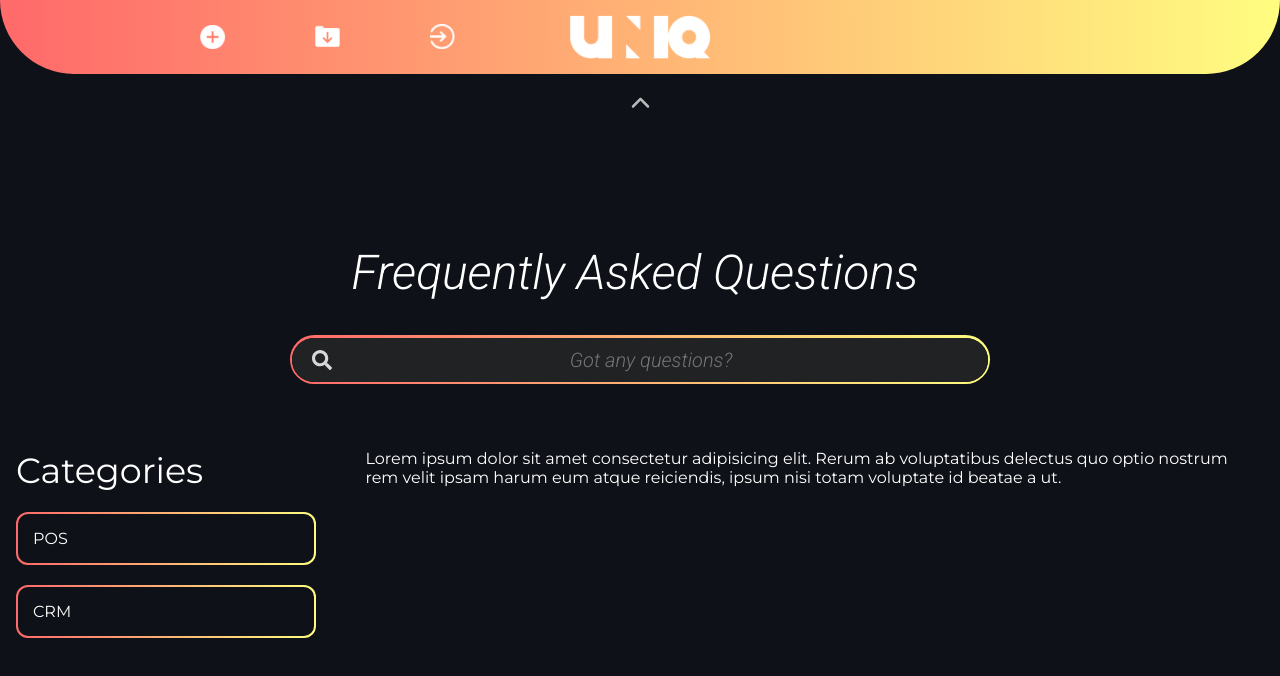
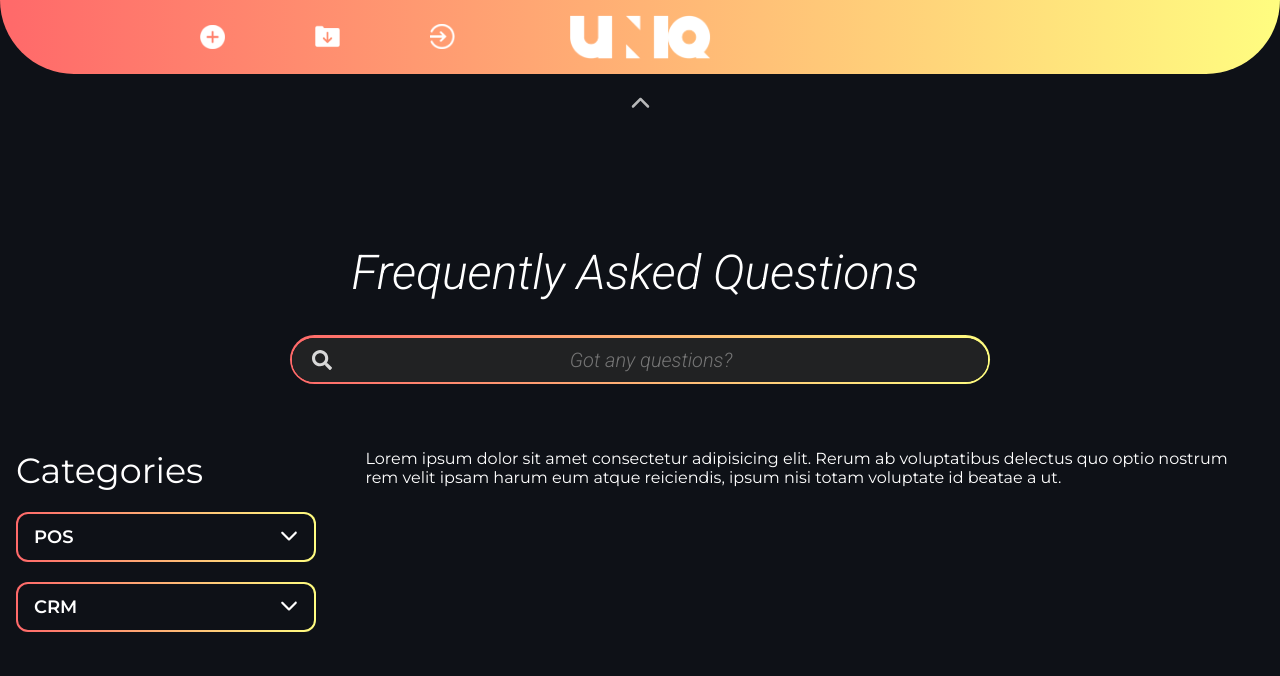
Before and after one commit to christianlarry/faq-uniq-react, a React (Vite) app: page / in a window 1280 px wide. Shown: the top 676 px of the page. Built offline with nearby package versions, Linux system fonts and the light colour scheme.

Commit message:
Updated sidebar category menu

```diff
--- /dev/null
+++ b/src/components/UI/molecules/accordion/CategoryMenuAccord.css
@@ -0,0 +1,68 @@
+.cat-accordion{
+  overflow: hidden;
+}
+
+.cat-accordion-label{
+  display: flex;
+  gap: 5px;
+  justify-content: space-between;
+
+  cursor: pointer;
+  padding: 12px 16px;
+
+  font-weight: 600;
+  font-size: 18px;
+}
+
+.cat-accordion-label > span{
+  transition: var(--transition);
+}
+
+.cat-accordion-chevron{
+  transition: var(--transition);
+}
+
+.cat-accordion.show .cat-accordion-label > span{
+  transform: translateX(5px);
+}
+
+.cat-accordion.show .cat-accordion-chevron{
+  transform: rotate(-180deg);
+  transform-origin: center;
+}
+
+.cat-accordion-content{
+  max-height: 0;
+  transition: var(--transition);
+  padding: 0 16px;
+}
+
+.cat-accordion.show .cat-accordion-content{
+  max-height: 1000px;
+  padding-bottom: 12px;
+  margin-top: 10px;
+}
+
+.sub-cat-lists{
+  display: flex;
+  flex-direction: column;
+  gap: 8px;
+}
+
+.sub-cat-lists-link{
+  color: var(--white);
+  width: 100%;
+  display: block;
+  font-weight: 400;
+  transition: var(--transition);
+  font-size: 1rem;
+
+  overflow-x: hidden;
+  text-wrap: nowrap;
+  text-overflow: ellipsis;
+}
+
+.sub-cat-lists-link:hover, .sub-cat-lists-link.active{
+  transform: translateX(5px);
+  color: rgba(255,255,255,0.8);
+}
--- /dev/null
+++ b/src/components/UI/molecules/accordion/CategoryMenuAccord.tsx
@@ -0,0 +1,48 @@
+import { useState } from "react"
+
+import "./CategoryMenuAccord.css"
+import GradientBox from "../../atoms/box/GradientBox"
+import { FaChevronDown } from "react-icons/fa6"
+import { Link } from "react-router-dom"
+
+
+interface SubCategoryListInterface{
+  name:string,
+  url:string
+}
+
+interface Props{
+  categoryName:string,
+  subCategoryLists:SubCategoryListInterface[]
+}
+
+const CategoryMenuAccord = ({categoryName,subCategoryLists}:Props) => {
+
+  const [isShow,setIsShow] = useState<boolean>(false)
+
+  const handleAccordionLabelClick = ()=>{
+    setIsShow(!isShow)
+  }
+
+  return (
+    <GradientBox>
+      <div className={`cat-accordion${isShow?" show":""}`}>
+        <label className="cat-accordion-label" onClick={handleAccordionLabelClick}>
+          <span>{categoryName}</span>
+          <FaChevronDown className="cat-accordion-chevron"/>
+        </label>
+        <div className="cat-accordion-content">
+          <ul className="sub-cat-lists">
+            {subCategoryLists.map(sub=>(
+              <li key={sub.name}>
+                <Link to={sub.url} className="sub-cat-lists-link">{sub.name}</Link>
+              </li>
+            ))}
+          </ul>
+        </div>
+      </div>
+    </GradientBox>
+  )
+}
+
+export default CategoryMenuAccord
--- a/src/components/UI/organisms/aside/Sidebar.css
+++ b/src/components/UI/organisms/aside/Sidebar.css
@@ -9,7 +9,3 @@
   flex-direction: column;
   gap: 20px;
 }
-
-.category-menu-lists > div{
-  padding: 15px;
-}
--- a/src/components/UI/organisms/aside/Sidebar.tsx
+++ b/src/components/UI/organisms/aside/Sidebar.tsx
@@ -1,5 +1,22 @@
-import GradientBox from "../../atoms/box/GradientBox"
+import CategoryMenuAccord from "../../molecules/accordion/CategoryMenuAccord"
 import "./Sidebar.css"
+
+// DUMMY DATA - FEEL FREE TO DELETE
+const subCategory = [
+  {
+    name: "Pembayaran Layanan",
+    url:"/"
+  },
+  {
+    name: "Apakah blabla",
+    url:"/"
+  },
+  {
+    name: "Pembayaran pelanggan",
+    url:"/"
+  },
+]
+// DELETE UNTIL THIS LINE
 
 const Sidebar = (props: React.HTMLAttributes<HTMLElement>) => {
   return (
@@ -7,14 +24,9 @@ const Sidebar = (props: React.HTMLAttributes<HTMLElement>) => {
 
       <h2 className="category-menu-title">Categories</h2>
       <div className="category-menu-lists">
-        <GradientBox>
-          POS
-        </GradientBox>
-        <GradientBox>
-          CRM
-        </GradientBox>
+        <CategoryMenuAccord categoryName="POS" subCategoryLists={subCategory}/>
+        <CategoryMenuAccord categoryName="CRM" subCategoryLists={subCategory}/>
       </div>
-
     </div>
   )
 }
--- a/src/components/templates/layout/MainLayout.css
+++ b/src/components/templates/layout/MainLayout.css
@@ -1,3 +1,7 @@
+.main-layout{
+  margin-bottom: 2rem;
+}
+
 .page-header-box{
   position: relative;
   margin-bottom: 125px;
@@ -10,7 +14,7 @@
 
 .page-header-slide-wrap{
   position: relative;
-  transition: margin-top 0.4s;
+  transition: margin-top var(--transition);
   width: 100%;
 }
 
@@ -18,7 +22,7 @@
   font-size: 20px;
   color: rgba(255, 255, 255, 0.7);
   margin-top: 15px;
-  transition: 0.4s;
+  transition: var(--transition);
 }
 
 .slide-down-btn.collapse{
--- a/src/components/templates/layout/MainLayout.tsx
+++ b/src/components/templates/layout/MainLayout.tsx
@@ -69,6 +69,7 @@ const MainLayout = ({
         </div>
       </section>
 
+      {/* ASIDE MAIN SECTION */}
       <section>
         <div className="container">
           <div className="sidebar-main-container">
@@ -81,6 +82,8 @@ const MainLayout = ({
           </div>
         </div>
       </section>
+
+
     </div>
   )
 
--- a/src/styles/variabel.css
+++ b/src/styles/variabel.css
@@ -11,4 +11,6 @@
 
   --font-primary: "Montserrat";
   --font-secondary: "roboto";
+
+  --transition: 0.4s;
 }
```
Also changed, not shown: src/components/UI/molecules/accordion/FaqAccordion.css (deleted, +0 -20 lines), src/components/UI/molecules/accordion/FaqAccordion.tsx (deleted, +0 -28 lines).
